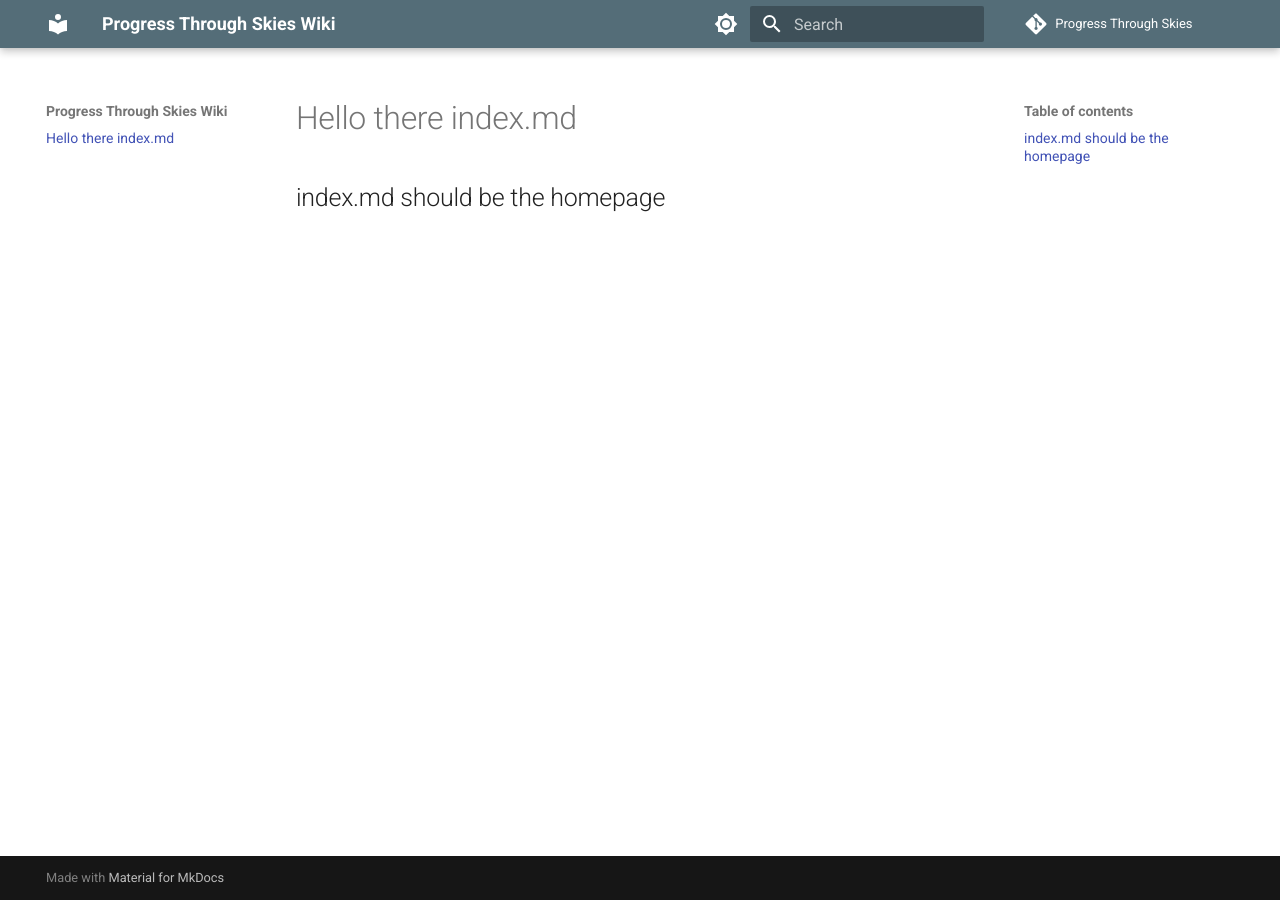
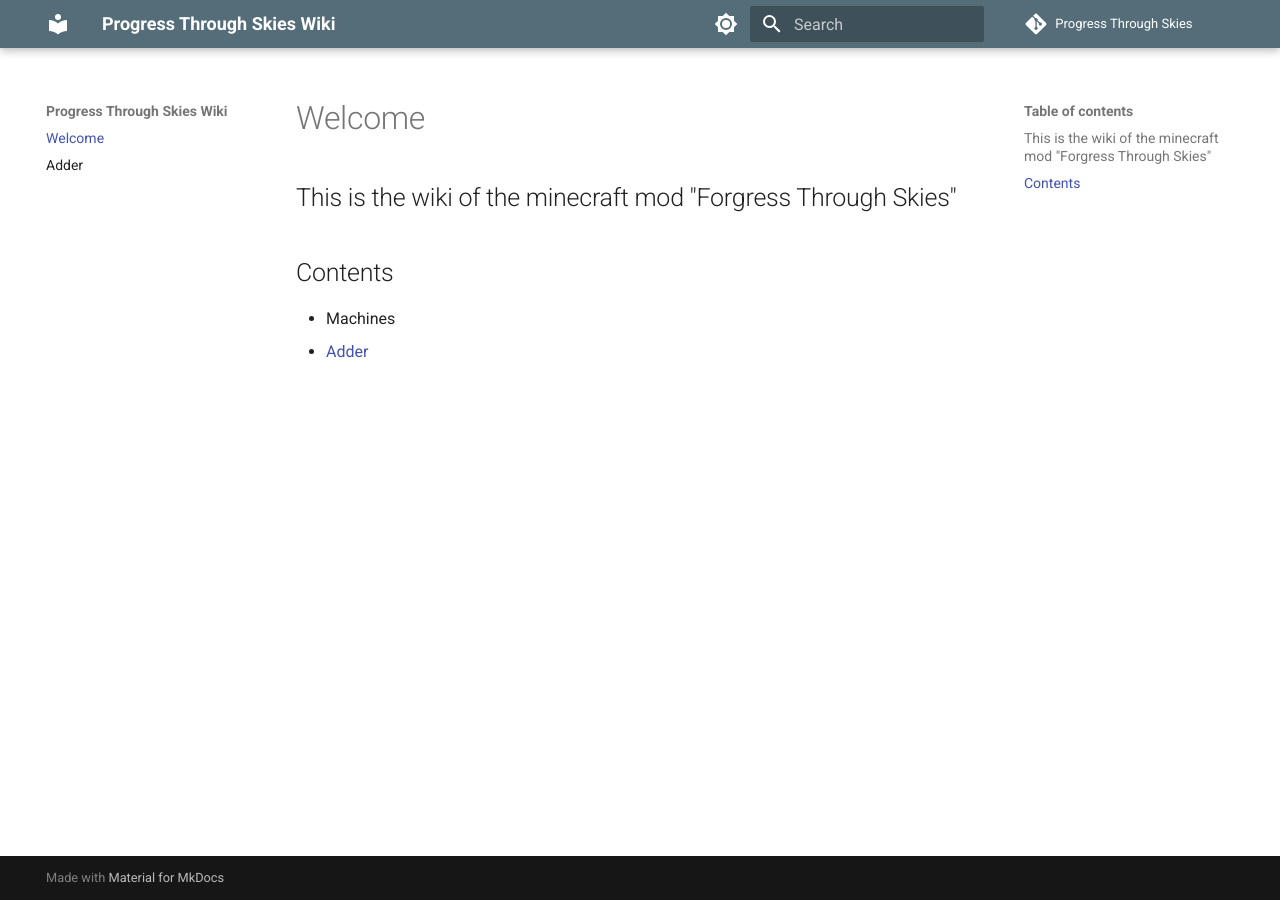
Before and after one commit to dctime/progress-through-skies-doc, an MkDocs documentation site: the page built from docs/index.md, in a window 1280 px wide. Built offline with MkDocs 1.6.1 and Material for MkDocs 9.7.7, drawn with Linux system fonts in a browser that asks for light colours; comment, search, counter and statistics services are not loaded.

Commit message:
Feature: Adder Machine Init

```diff
--- a/docs/index.md
+++ b/docs/index.md
@@ -1,3 +1,8 @@
-# Hello there index.md
+# Welcome
 
-## index.md should be the homepage
+## This is the wiki of the minecraft mod "Forgress Through Skies"
+
+## Contents
+
+- Machines
+  - [Adder](adder.md)
```
Also changed, not shown: docs/adder.md (added, +38 -0 lines), docs/images/adder/adder.png (added), docs/images/adder/adder_faces_down.png (added), docs/images/adder/adder_gui.png (added), 1 other file.
